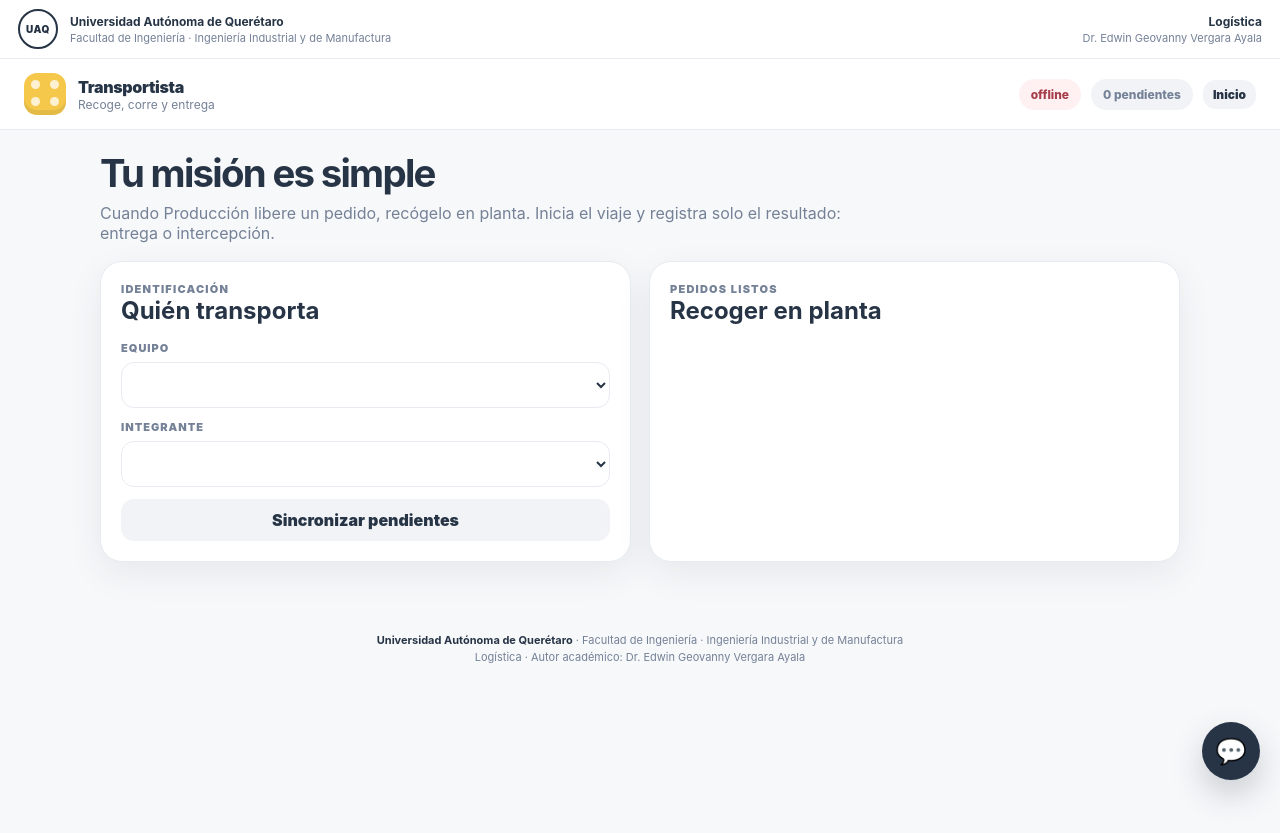
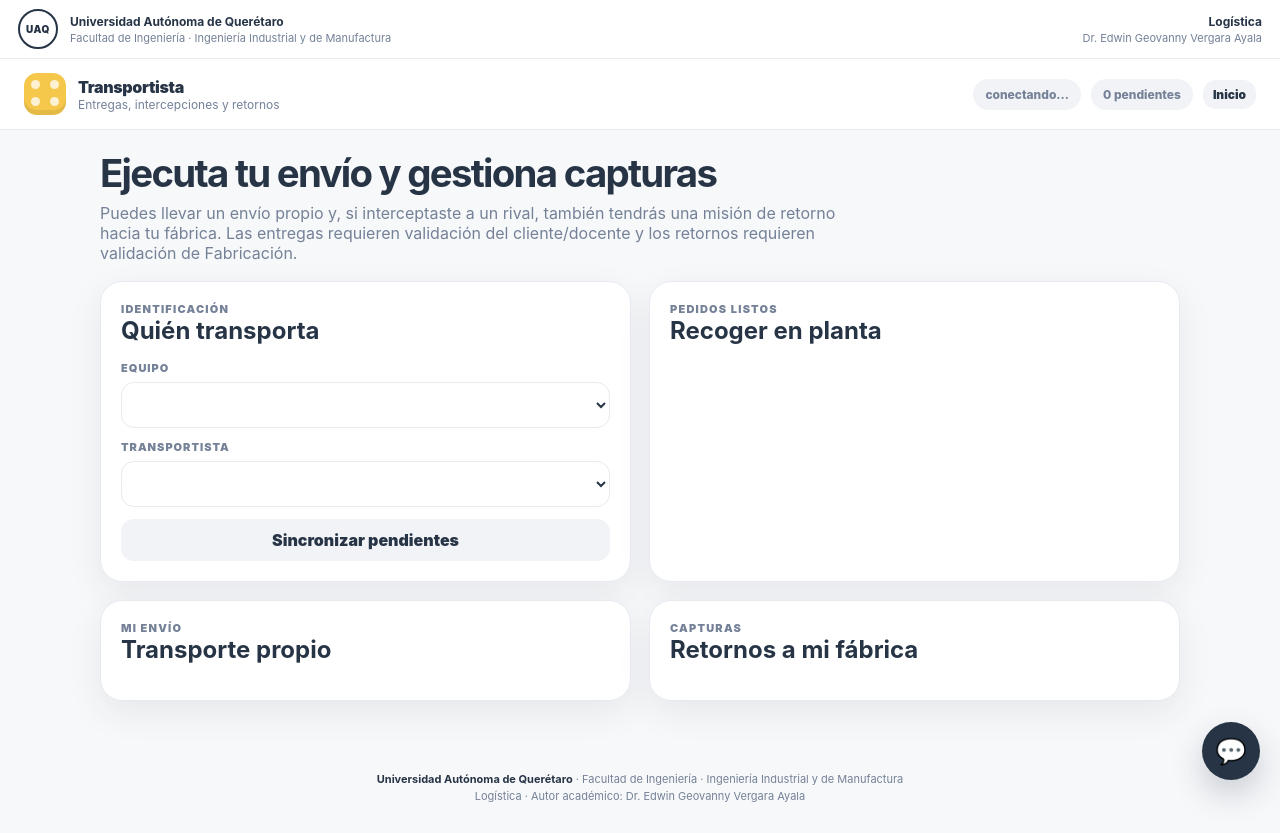
Before and after one commit to geova280293/supply-chain-arena-fi, a website: page public/transport.html in a window 1280 px wide. Before the commit the page ends 800 px from the top, so only its background shows below. Drawn offline with Linux system fonts and the light colour scheme; no server answers.

Commit message:
Rediseña transportista con envío propio y retornos simultáneos

```diff
--- a/public/transport.html
+++ b/public/transport.html
@@ -1,9 +1,27 @@
 <!doctype html><html lang="es"><head><meta charset="utf-8"><meta name="viewport" content="width=device-width,initial-scale=1"><title>Transportista · Supply Chain Arena</title><link rel="stylesheet" href="css/app.css"></head><body>
-<header class="topbar"><div class="brand"><div class="brand-mark"></div><div><div class="brand-title">Transportista</div><div class="brand-sub">Recoge, corre y entrega</div></div></div><div class="row"><span id="net" class="status">conectando…</span><span id="pendingCount" class="status">0 pendientes</span><a class="btn light small" href="index.html">Inicio</a></div></header>
+<header class="topbar"><div class="brand"><div class="brand-mark"></div><div><div class="brand-title">Transportista</div><div class="brand-sub">Entregas, intercepciones y retornos</div></div></div><div class="row"><span id="net" class="status">conectando…</span><span id="pendingCount" class="status">0 pendientes</span><a class="btn light small" href="index.html">Inicio</a></div></header>
 <main class="student-wrap main">
-  <div class="page-head"><div><h1>Tu misión es simple</h1><p>Cuando Producción libere un pedido, recógelo en planta. Inicia el viaje y registra solo el resultado: entrega o intercepción.</p></div></div>
-  <section class="grid"><div class="card"><div class="card-title"><div><div class="eyebrow">Identificación</div><h2>Quién transporta</h2></div></div><div class="stack"><div><label>Equipo</label><select id="team"></select></div><div><label>Integrante</label><select id="member"></select></div><button class="btn light" id="syncBtn">Sincronizar pendientes</button></div></div><div class="card"><div class="card-title"><div><div class="eyebrow">Pedidos listos</div><h2>Recoger en planta</h2></div></div><div id="readyOrders" class="stack"></div></div></section>
-  <section class="card hidden" id="activeCard"><div class="card-title"><div><div class="eyebrow">En tránsito</div><h2 id="activeTitle">Misión activa</h2></div><div class="truck" style="position:relative;right:auto;bottom:auto;transform:scale(.32);transform-origin:right center;width:132px;margin-right:-55px"></div></div><div id="activeSummary" class="mission-summary"></div><div class="action-grid" style="margin-top:14px"><button class="btn red big" id="interceptBtn">INTERCEPTADO</button><button class="btn green big" id="deliverBtn">ENTREGADO</button></div></section>
+  <div class="page-head"><div><h1>Ejecuta tu envío y gestiona capturas</h1><p>Puedes llevar un envío propio y, si interceptaste a un rival, también tendrás una misión de retorno hacia tu fábrica. Las entregas requieren validación del cliente/docente y los retornos requieren validación de Fabricación.</p></div></div>
+  <section class="grid">
+    <div class="card"><div class="card-title"><div><div class="eyebrow">Identificación</div><h2>Quién transporta</h2></div></div><div class="stack"><div><label>Equipo</label><select id="team"></select></div><div><label>Transportista</label><select id="member"></select></div><button class="btn light" id="syncBtn">Sincronizar pendientes</button></div></div>
+    <div class="card"><div class="card-title"><div><div class="eyebrow">Pedidos listos</div><h2>Recoger en planta</h2></div></div><div id="readyOrders" class="stack"></div></div>
+  </section>
+
+  <section class="grid">
+    <div class="card" id="ownMissionCard"><div class="card-title"><div><div class="eyebrow">Mi envío</div><h2>Transporte propio</h2></div></div><div id="ownMission"></div></div>
+    <div class="card"><div class="card-title"><div><div class="eyebrow">Capturas</div><h2>Retornos a mi fábrica</h2></div></div><div id="returnMissions" class="stack"></div></div>
+  </section>
 </main>
-<div id="interceptModal" class="modal hidden"><div class="modal-card"><div class="card-title"><div><div class="eyebrow">Intercepción</div><h2>Registrar pérdida y capturador</h2></div></div><div><label>Equipo que realizó la intercepción</label><select id="interceptorTeam"></select></div><div class="small muted" style="margin:8px 0 12px">El equipo capturador deberá llevar físicamente el material a su fábrica antes de sumarlo a su inventario.</div><div id="segmentButtons" class="stack"></div><button class="btn light big" id="cancelIntercept" style="margin-top:12px">Cancelar</button></div></div>
+
+<div id="interceptModal" class="modal hidden"><div class="modal-card">
+  <div class="card-title"><div><div class="eyebrow">Intercepción</div><h2>¿Quién realizó la captura?</h2></div></div>
+  <div class="stack">
+    <div><label>Equipo capturador</label><select id="interceptorTeam"></select></div>
+    <div><label>Transportista capturador</label><select id="interceptorMember"></select></div>
+    <div class="small muted">Al confirmar, el material aparecerá inmediatamente como misión de retorno en la pantalla de ese transportista.</div>
+    <div><label>Tramo de la intercepción</label><div id="segmentButtons" class="stack"></div></div>
+  </div>
+  <button class="btn light big" id="cancelIntercept" style="margin-top:12px">Cancelar</button>
+</div></div>
+
 <div id="toast" class="toast"></div><script src="js/common.js"></script><script src="js/db.js"></script><script src="js/transport.js"></script><script src="js/chat.js"></script></body></html>
```
